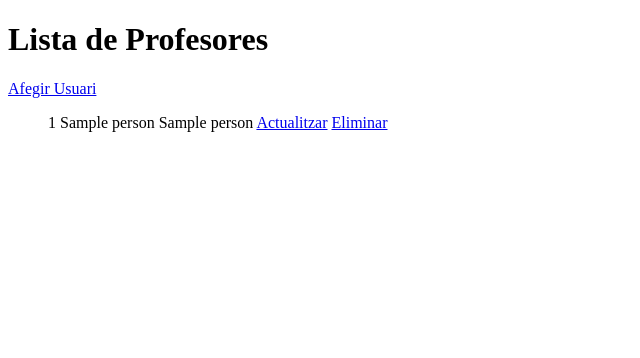
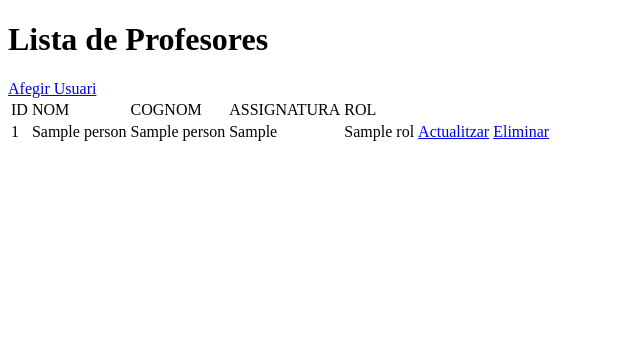
Before and after one commit to amonge20/M07_UF4, a Django app: page /CrudAPP/ in a window 1280 px wide. Shown: the top 358 px of the page, without its empty margins (0-640 px from the left). Run offline with Django 4.2, Linux system fonts and the light colour scheme; tables that the repository leaves empty hold one stand-in row (values such as "Sample post").

Commit message:
Practica 2 CRUD v2.0 fet

```diff
--- a/Practica 2/DjangoCrud/CrudAPP/templates/teachers.html
+++ b/Practica 2/DjangoCrud/CrudAPP/templates/teachers.html
@@ -9,12 +9,26 @@
         <h1>Lista de Profesores</h1>
         <a href="{% url 'create' %}">Afegir Usuari</a>
     </header>
-    <ul>
+    <table>
+        <tr>
+            <td>ID</td>
+            <td>NOM</td>
+            <td>COGNOM</td>
+            <td>ASSIGNATURA</td>
+            <td>ROL</td>
+        </tr>
         {% for teacher in teachers_list %}
-        <td>{{ teacher.id }} {{ teacher.nom }} {{ teacher.cognom }}</td>
-        <td><a href="{% url 'update' teacher.id %}">Actualitzar</a></td>
-        <td><a href="{% url 'delete' teacher.id %}">Eliminar</a></td>
-        <br>
+        <tr>
+            <td>{{ teacher.id }}</td>
+            <td>{{ teacher.nom }}</td>
+            <td>{{ teacher.cognom }}</td>
+            <td>{{ teacher.assignatura }}</td>
+            <td>{{ teacher.rol }}</td>
+            <td>
+                <a href="{% url 'update' teacher.id %}">Actualitzar</a>
+                <a href="{% url 'delete' teacher.id %}">Eliminar</a>
+            </td>
+        </tr>
         {% endfor %}
-    </ul>
+    </table>
 </body>
```
Also changed, not shown: Practica 2/README.md (added).
